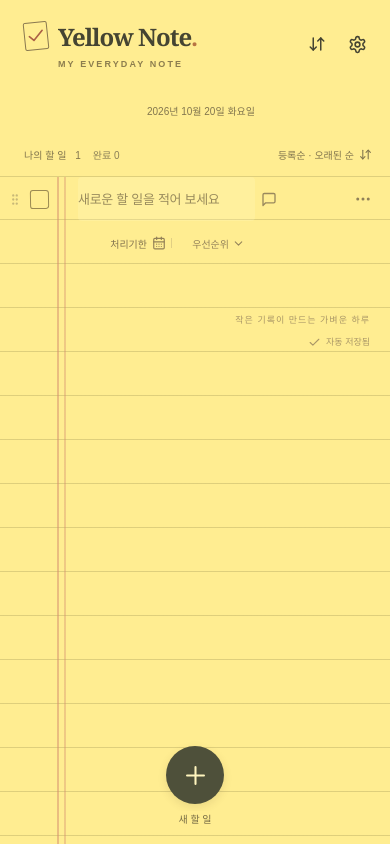
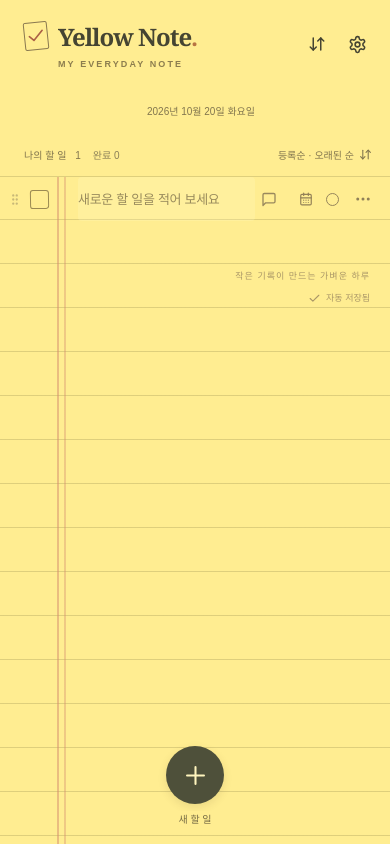
Before and after one commit to hgh-dev/yellownote, a React (Vite) app: page / in a window 390 px wide. Both pictures are taken after a click on the button 195 px from the left and 775 px from the top of the page. Built offline with nearby package versions, Linux system fonts and the light colour scheme.

Commit message:
Keep compact date and priority controls inline on narrow screens

```diff
--- a/src/styles.css
+++ b/src/styles.css
@@ -768,16 +768,6 @@ input,
 textarea {
   border-radius: 0;
 }
-@media (max-width: 520px) {
-  .task-main { flex-wrap: wrap; }
-  .task-details {
-    order: 4;
-    flex-basis: 100%;
-    min-width: 0;
-    margin-left: 0;
-  }
-  .row-actions { margin-left: auto; }
-}
 @media (max-width: 700px) {
   .app-header {
     min-height: 132px;
@@ -971,3 +961,49 @@ textarea {
   .current-sort { grid-column: 2; grid-row: 2; font-size: 10px; }
   .task-counts .completed-count { display: inline; }
 }
+
+@media (max-width: 520px) {
+  .task-main { flex-wrap: nowrap; }
+  .task-title-group { flex: 1 1 auto; min-width: 0; }
+  .task-details {
+    order: 0;
+    flex: 0 0 auto;
+    min-width: 0;
+    margin-left: 0;
+    padding-left: 4px;
+    gap: 4px;
+  }
+  .row-actions { margin-left: 2px; }
+  .detail-divider { display: none; }
+  .date-stack { width: 24px; min-height: 44px; grid-template-columns: 24px; }
+  .date-control { width: 24px; }
+  .date-display { display: none; }
+  .date-icon { right: 5px; }
+  .date-stack.has-date {
+    width: 48px;
+    grid-template-columns: 48px;
+    grid-template-rows: 44px;
+  }
+  .date-stack.has-date .date-control { width: 48px; grid-row: 1; }
+  .date-stack.has-date .date-icon { display: none; }
+  .date-stack.has-date .d-day {
+    grid-row: 1;
+    align-self: center;
+    text-align: center;
+    padding: 0;
+  }
+  .priority-control { width: 24px; justify-content: center; }
+  .priority-control > svg { display: none; }
+  .priority-display { font-size: 0; }
+  .priority-dot,
+  .priority-control:not(.high):not(.medium):not(.low) .priority-display::before {
+    display: block;
+    width: 11px;
+    height: 11px;
+    border-radius: 50%;
+  }
+  .priority-control:not(.high):not(.medium):not(.low) .priority-display::before {
+    content: "";
+    border: 1.5px solid #96855b;
+  }
+}
```
